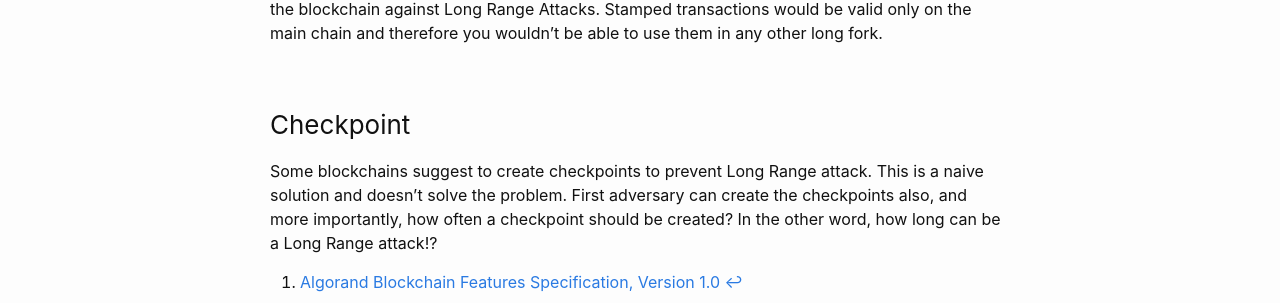
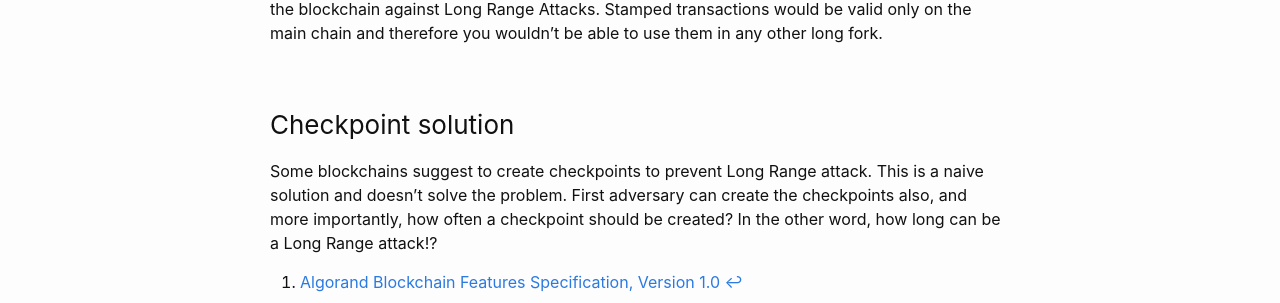
Before and after one commit to b00f/b00f.github.io, a Jekyll site: the page built from _posts/2022-02-17-security_of_proof_of_stake.md, in a window 1280 px wide and 900 px high, scrolled down 1557 px. Shown: the part 351-654 px from the top of the window. Built offline with Jekyll 4.4.1, drawn with Linux system fonts in a browser that asks for light colours.

Commit message:
Update the post

```diff
--- a/_posts/2022-02-17-security_of_proof_of_stake.md
+++ b/_posts/2022-02-17-security_of_proof_of_stake.md
@@ -41,7 +41,7 @@ Algorand's solution for preventing Long Range attack has some side effects: It a
 
 One way to mitigate these attacks is to somehow bind the transaction into the main chain or fork. In this way, you could put something from the main chain, such as the previous block hash, into the transaction. This mechanism would be like stamping a transaction and would help to secure the blockchain against Long Range Attacks. Stamped transactions would be valid only on the main chain and therefore you wouldn’t be able to use them in any other long fork.
 
-### Checkpoint
+### Checkpoint solution
 
 Some blockchains suggest to create checkpoints to prevent Long Range attack. This is a naive solution and doesn't solve the problem. First adversary can create the checkpoints also, and more importantly, how often a checkpoint should be created? In the other word, how long can be a Long Range attack!?
 
```
